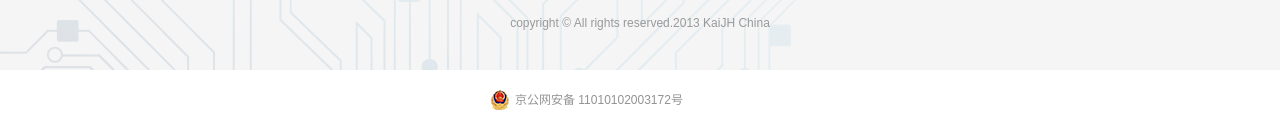
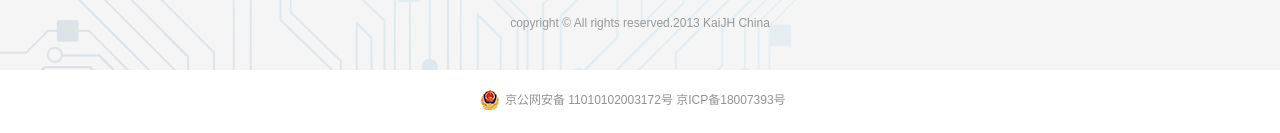
Before and after one commit to tryao/kajinhui, a plain HTML site: page index.html in a window 1280 px wide. Shown: the part 1145-1278 px from the top of the page. Drawn offline with Linux system fonts and the light colour scheme.

Commit message:
index.html

```diff
--- a/index.html
+++ b/index.html
@@ -87,8 +87,8 @@
     </div>
     <div class="footer">copyright © All rights reserved.2013 KaiJH China</div>
 </div>
-            <div style="width:300px;margin:0 auto; padding:20px 0;">
-                <a target="_blank" href="http://www.beian.gov.cn/portal/registerSystemInfo?recordcode=11010102003172" style="display:inline-block;text-decoration:none;height:20px;line-height:20px;"><img src="images/beian.png" style="float:left;"/><p style="float:left;height:20px;line-height:20px;margin: 0px 0px 0px 5px; color:#939393;">京公网安备 11010102003172号</p></a>
+            <div style="width:320px;margin:0 auto; padding:20px 0;">
+                <a target="_blank" href="http://www.beian.gov.cn/portal/registerSystemInfo?recordcode=11010102003172" style="display:inline-block;text-decoration:none;height:20px;line-height:20px;"><img src="images/beian.png" style="float:left;"/><p style="float:left;height:20px;line-height:20px;margin: 0px 0px 0px 5px; color:#939393;">京公网安备 11010102003172号 京ICP备18007393号</p></a>
             </div>
 
 <script type="text/javascript">
```
